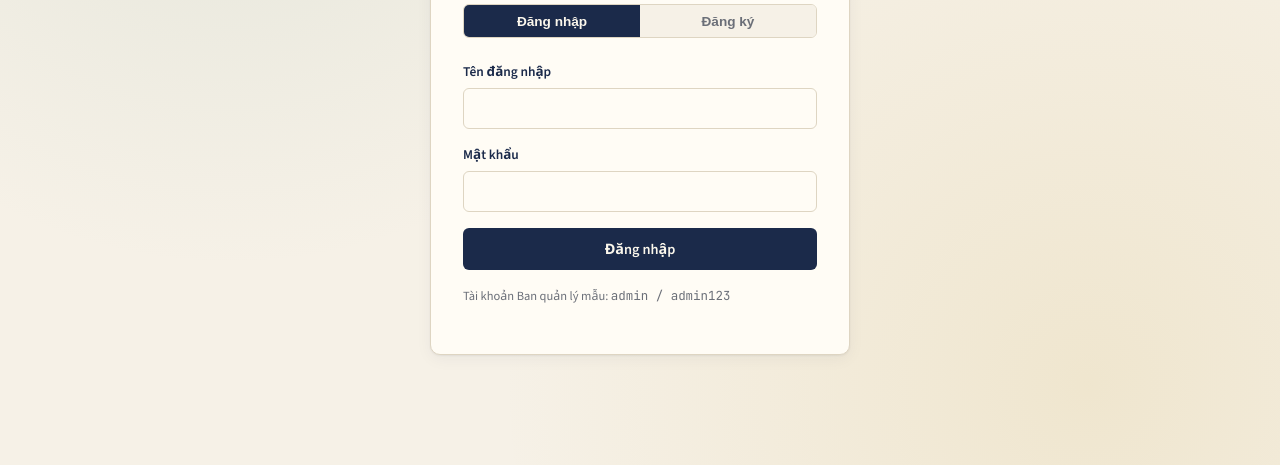
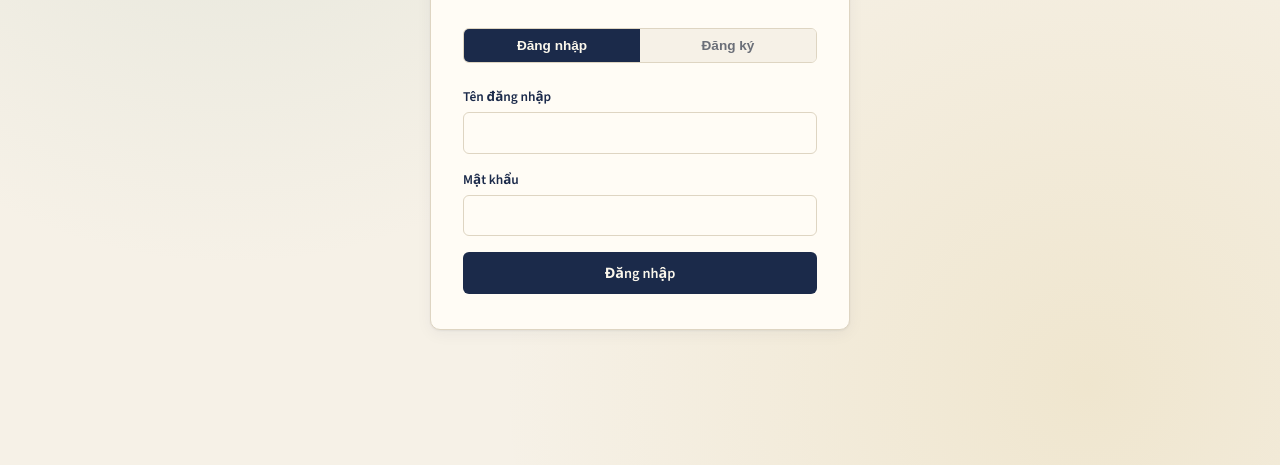
Before and after one commit to hoangnam996/mili-hub, a website: page public/index.html in a window 1280 px wide. Shown: the part 335-800 px from the top of the page. Drawn offline with nearby package versions, Linux system fonts and the light colour scheme; a web font is replaced by a local one.

Commit message:
Xoa dong goi y tai khoan mau tren trang dang nhap

```diff
--- a/public/index.html
+++ b/public/index.html
@@ -33,7 +33,6 @@
         <input type="password" id="login-password" required autocomplete="current-password">
       </div>
       <button type="submit" class="btn btn-primary btn-block">Đăng nhập</button>
-      <p class="hint mt-2">Tài khoản Ban quản lý mẫu: <span class="mono">admin / admin123</span></p>
     </form>
 
     <!-- FORM ĐĂNG KÝ -->
```
